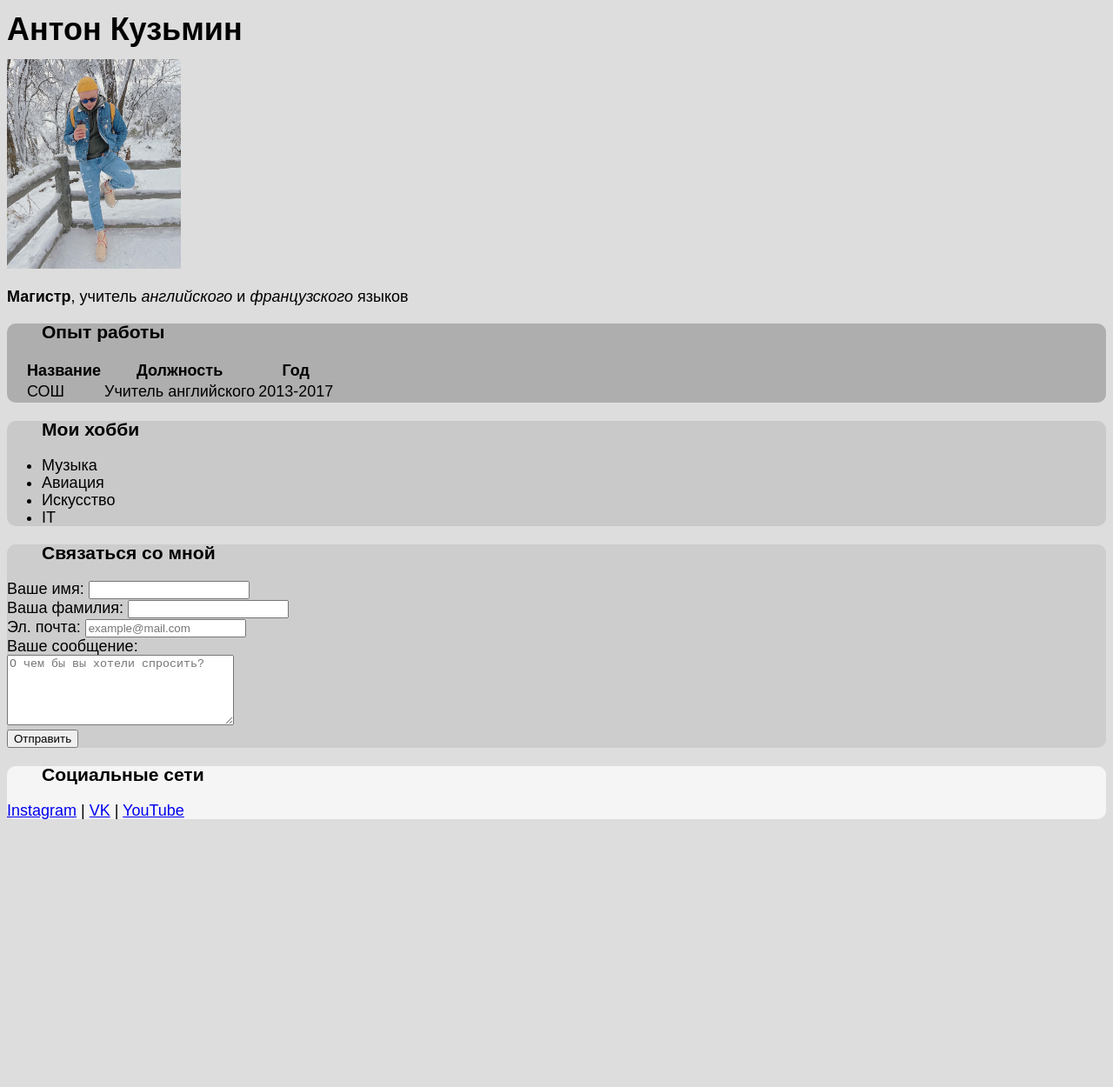
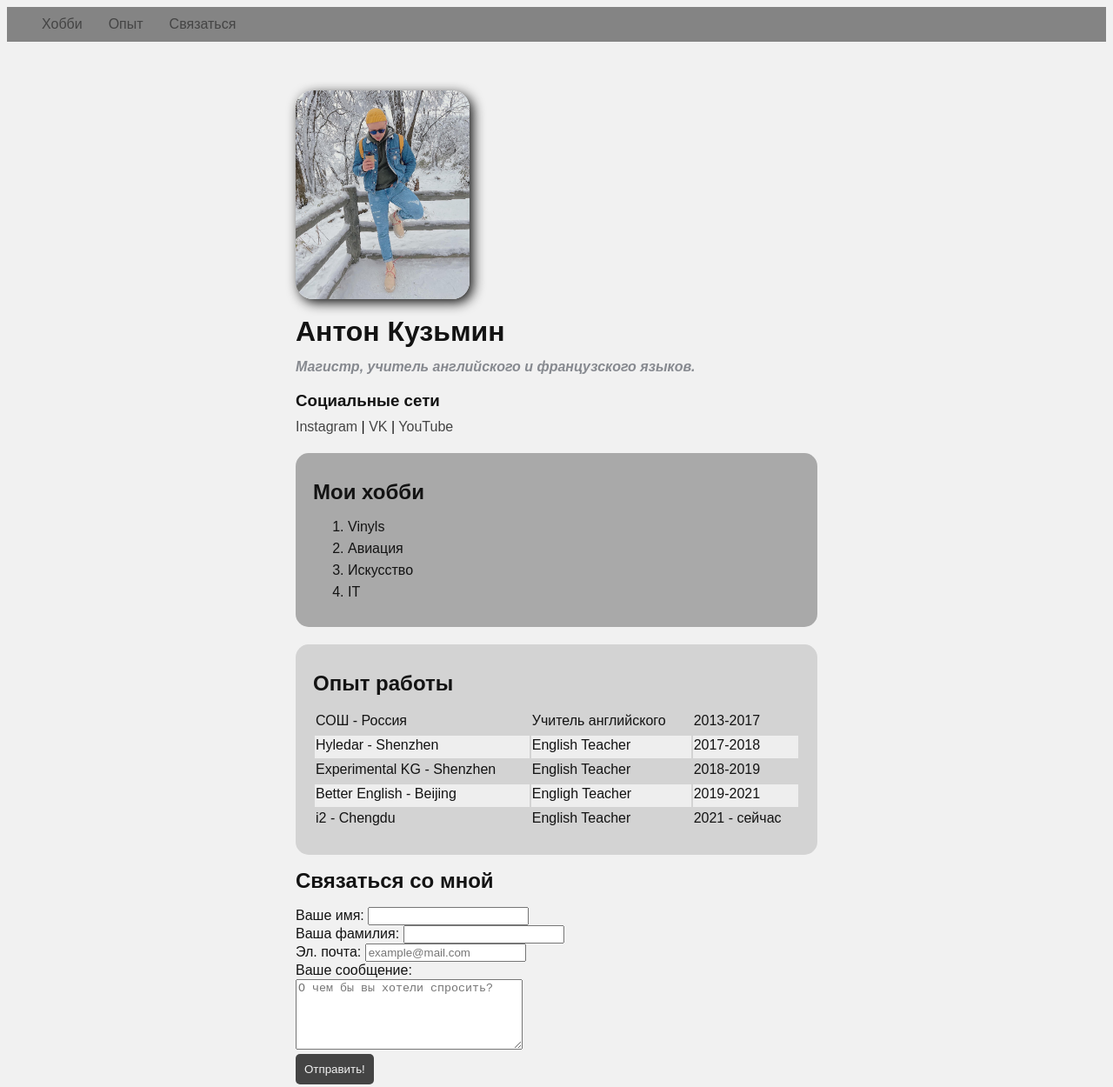
Before and after one commit to septober92/Resume-2, a plain HTML site: page index.html in a window 1280 px wide. Shown: the whole page at 87% size. Before the commit the page ends 950 px from the top, so only its background shows below. Drawn offline with Linux system fonts and the light colour scheme.

Commit message:
neatened & fixed styles

```diff
--- a/index.html
+++ b/index.html
@@ -11,52 +11,87 @@
 <link rel="stylesheet" href="styles.css">
 
 <body>
+
+    <nav class="navbar">
+        <ul>
+            <li><a href="#">Хобби</a></li>
+            <li><a href="#">Опыт</a></li>
+            <li><a href="#">Связаться</a></li>
+        </ul>
+    </nav>
+
+    <div class="container">
+    <div class="info">
+        <p><img src="imgs/anton.JPG" alt="Anton" class="profilepic"></p>
+
+        <div class="info-text">
         <h1>Антон Кузьмин</h1>
+        <p><em><strong>Магистр</strong>, учитель английского и французского языков.</em></p>
 
-    <p><img src="imgs/anton.JPG" alt="Anton" width="200"></p>
+        <h3>Социальные сети</h3>
 
-    <article>
-        <strong>Магистр</strong>, учитель <em>английского</em> и <em>французского</em> языков
-    </article>
+        <a href="http://" target="_blank" rel="noreferrer noopener">Instagram</a>
+        |
+        <a href="http://" target="_blank" rel="noreferrer noopener">VK</a>
+        |
+        <a href="http://" target="_blank" rel="noreferrer noopener">YouTube</a>
+        </div>
+    </div>
 
-    <div class="card experience">
-        <h3>Опыт работы</h3>
+    <div class="card bg-1">
+    <h2>Мои хобби</h2>
 
-        <div id="table" width="300" class="table">
-            <table>
-                <thead>
+    <ul class="list">
+        <li>Vinyls</li>
+        <li>Авиация</li>
+        <li>Искусство</li>
+        <li>IT</li>
+    </ul>
+    </div>
+
+    <div class="card bg-2">
+    <h2>Опыт работы</h2>
+
+    <div id="table" width="300">
+        <table class="table">
+            <!-- <thead>
             <tr>
                 <th>Название</th>
                 <th>Должность</th>
                 <th>Год</th>
             </tr>
-                </thead>
-                <tbody>
+            </thead> -->
                 <tr>
-                        <td>СОШ</td>
+                    <td>СОШ - Россия</td>
                     <td>Учитель английского</td>
                     <td>2013-2017</td>
                 </tr>
-                </tbody>
+                <!-- (tr>(td{iii})*5)*3 -->
+                <tr>
+                    <td>Hyledar - Shenzhen</td>
+                    <td>English Teacher</td>
+                    <td>2017-2018</td>
+                </tr>
+                <tr>
+                    <td>Experimental KG - Shenzhen</td>
+                    <td>English Teacher</td>
+                    <td>2018-2019</td>
+                </tr>
+                <tr>
+                    <td>Better English - Beijing</td>
+                    <td>Engligh Teacher</td>
+                    <td>2019-2021</td>
+                </tr>
+                <tr>
+                    <td>i2 - Chengdu</td>
+                    <td>English Teacher</td>
+                    <td>2021 - сейчас</td>
+                </tr>
         </table>
     </div>
     </div>
 
-    <div id="block1" class="card hobbies">
-        <h3>Мои хобби</h3>
-        <p>
-        <ul>
-            <li>Музыка</li>
-            <li>Авиация</li>
-            <li>Искусство</li>
-            <li>IT</li>
-        </ul>
-        </p>
-    </div>
-
-    <div class="card feedback">
-    <h3>Связаться со мной</h3>
-
+    <h2>Связаться со мной</h2>
     <form action="" method="get">
         <div>
             <label for="fname">Ваше имя:</label>
@@ -77,22 +112,10 @@
         </div>
 
         <div>
-            <input type="submit" value="Отправить">
+            <button class="btn" type="submit">Отправить!</button>
         </div>
+    </form>
 </div>
-
-    </form>
-
-    <footer id="footer" class="card reachout">
-        <h3>Социальные сети</h3>
-
-        <a href="http://" target="_blank" rel="noreferrer noopener">Instagram</a>
-        |
-        <a href="http://" target="_blank" rel="noreferrer noopener">VK</a>
-        |
-        <a href="##" target="_blank" rel="noreferrer noopener">YouTube</a>
-    </footer>
-
 </body>
 
 </html>
--- a/styles.css
+++ b/styles.css
@@ -2,38 +2,150 @@
 
 body {
   font-family: "Monserrat", sans-serif;
-  font-size: 18px;
-  font-weight: 400;
+  font-size: 16px;
+  font-weight: normal;
   line-height: 20px;
-  background: #ddd;
+  background: #f1f1f1;
+  color: rgb(19, 19, 19);
+}
+
+.container {
+  max-width: 600px;
+  margin: auto;
+  padding-top: 30px;
+  padding-bottom: 30px;
+}
+
+.profilepic {
+  width: 200px;
+  border-radius: 20px;
+  box-shadow: 4px 4px 14px #111;
+}
+
+.info {
+  margin-bottom: 20px;
+}
+
+.info-text p {
+  font-style: italic;
+  font-weight: bold;
+  color: #86898f;
+}
+
+.info-text h3 {
+  margin-bottom: 10px;
+}
+
+.card {
+  border-radius: 15px;
+  padding: 15px 20px;
+  margin-bottom: 20px;
+}
+
+.card h2 {
+  margin-bottom: 20px;
+}
+
+.card table {
+  padding-bottom: 10px;
+}
+
+.bg-1 {
+  background: darkgrey;
+}
+
+.bg-2 {
+  background: lightgray;
+}
+
+a {
+  color: #444;
+  text-decoration: none;
+}
+
+a:hover {
+  text-decoration: underline;
+  color: lightgrey;
+}
+
+a:visited {
+  color: white;
+}
+
+a:active {
   color: black;
 }
 
-h3 {
-  padding-left: 40px;
+.btn {
+  background: #444;
+  border: none;
+  border-radius: 5px;
+  padding: 10px;
+  cursor: pointer;
+  font-family: inherit;
+  color: #f1f1f1;
 }
 
-.experience {
-  border: 2px;
-  border-radius: 10px;
-  background-color: rgb(174, 174, 174);
+.btn:hover {
+  color: hotpink;
+  opacity: 0.7;
+}
+
+.list {
+  margin: 0;
+  padding: 0;
+  list-style: decimal;
+  padding-left: 40px;
+  padding-bottom: 10px;
+}
+
+.list li {
+  margin-bottom: 5px;
 }
 
 .table {
-  padding-left: 20px;
+  width: 100%;
 }
 
-.hobbies {
-  border-radius: 10px;
-  background-color: rgb(202, 201, 201);
+.table td {
+  text-align: left;
+  padding-bottom: 5px;
 }
 
-.feedback {
-  border-radius: 10px;
-  background-color: rgb(205, 205, 205);
+.table tr:nth-child(even) {
+  background: #eee;
 }
 
-.reachout {
-  border-radius: 10px;
-  background-color: whitesmoke;
+.table td:hover {
+  background: hotpink;
 }
+
+.navbar {
+  background: rgb(132, 132, 132);
+  margin-bottom: 10px;
+}
+
+.navbar ul {
+  list-style: none;
+  margin: 0;
+  padding: 0;
+  display: flex;
+  padding: 0 30px;
+}
+
+.navbar ul li {
+  margin-right: 10px;
+  padding: 10px;
+}
+
+.navbar ul li:hover {
+  background: hotpink;
+}
+
+.navbar ul li:last-child {
+  margin-right: 0;
+}
+
+.navbar ul li:first-child {
+  margin-left: 0;
+}
```
Lines whose indentation alone changed are shown as unchanged.
